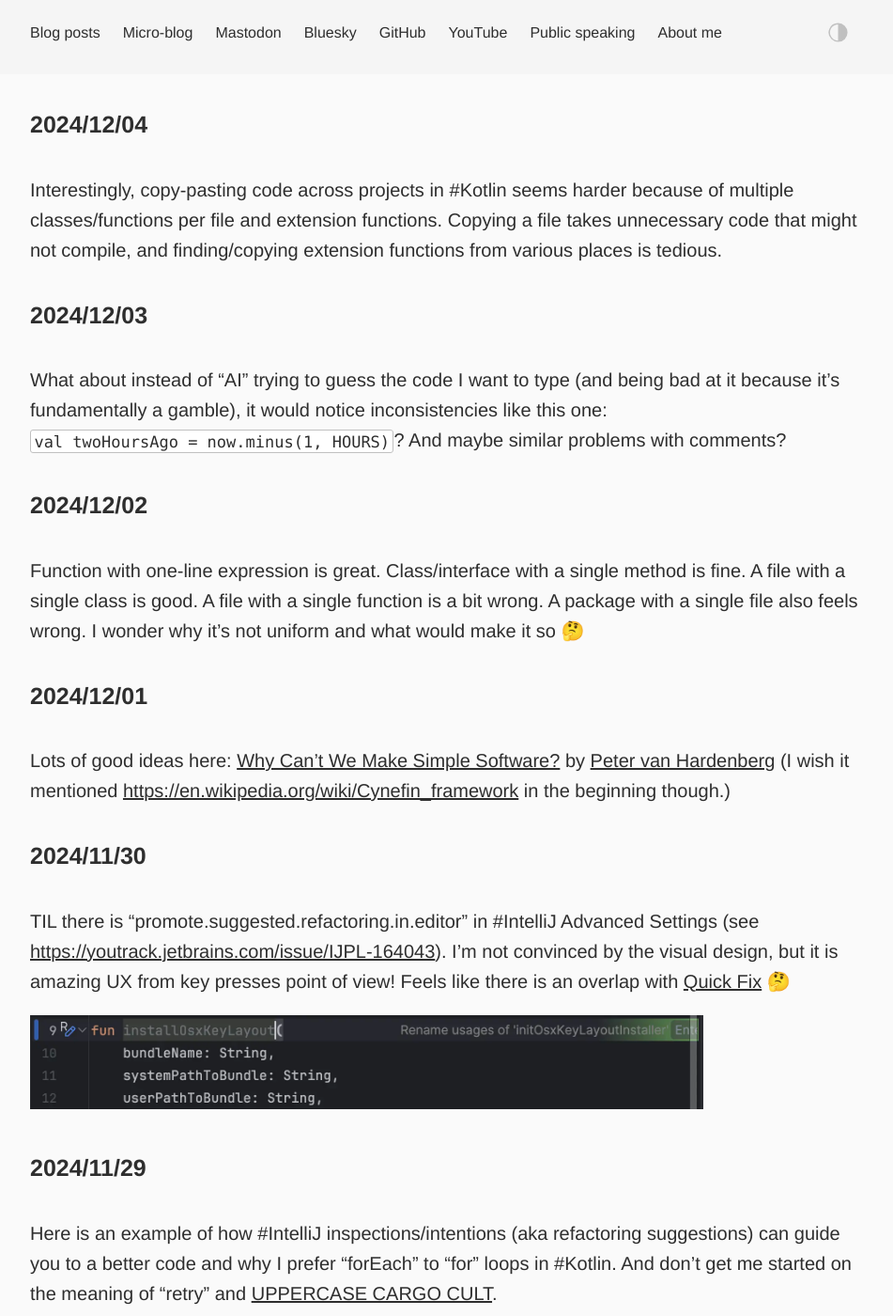
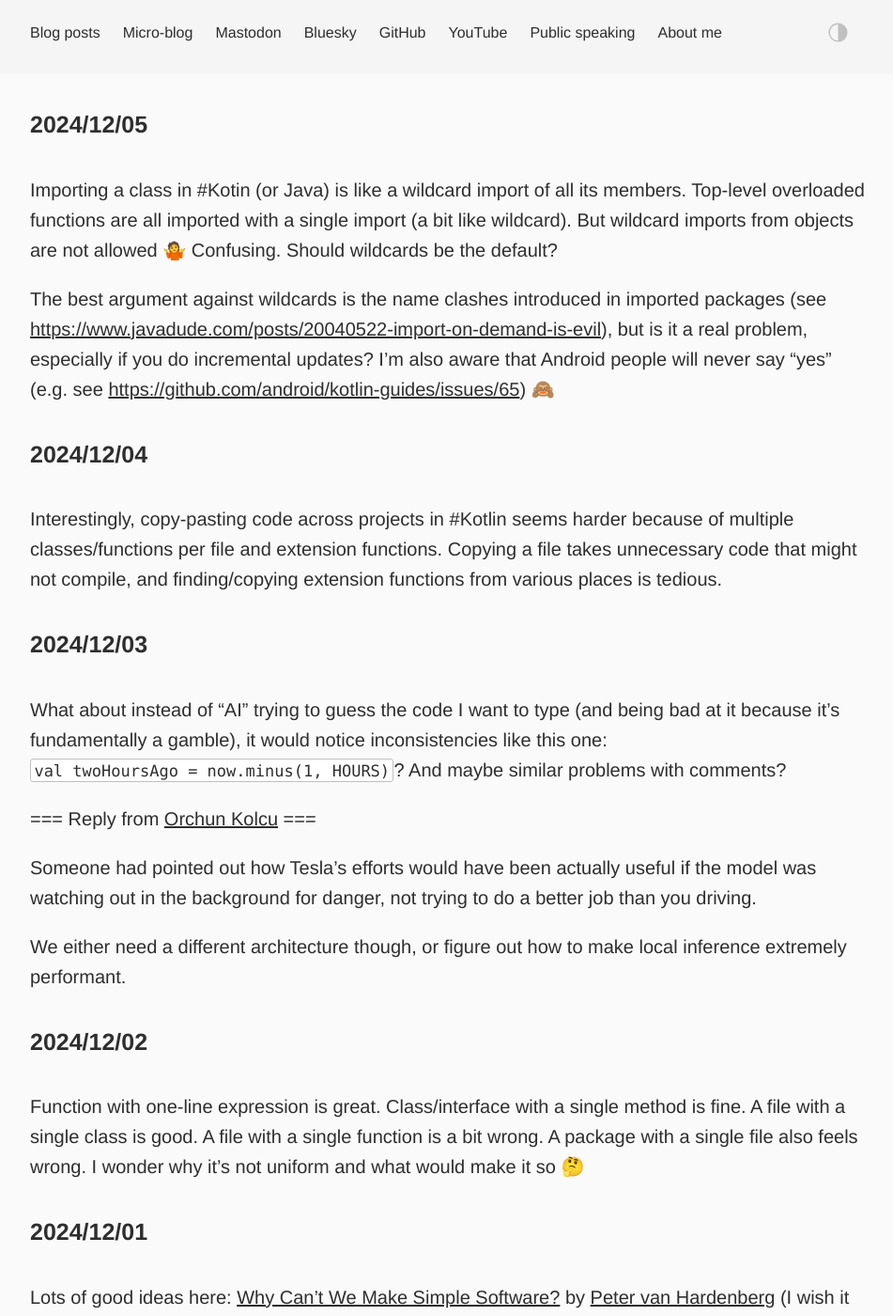
Before and after one commit to dkandalov/dkandalov.github.io, a Jekyll site: the page built from micro-blog.md, in a window 1280 px wide and 1400 px high. Shown: the whole window at 94% size, without its empty margins (160-1111 px from the left). Built offline with Jekyll 4.4.1, drawn with Linux system fonts in a browser that asks for light colours.

Commit message:
updated micro-blog

```diff
--- a/micro-blog.md
+++ b/micro-blog.md
@@ -3,11 +3,22 @@ layout: post
 permalink: /micro-blog/
 ---
 
+#### 2024/12/05
+Importing a class in #Kotin (or Java) is like a wildcard import of all its members. Top-level overloaded functions are all imported with a single import (a bit like wildcard). But wildcard imports from objects are not allowed 🤷 Confusing. Should wildcards be the default?
+
+The best argument against wildcards is the name clashes introduced in imported packages (see <https://www.javadude.com/posts/20040522-import-on-demand-is-evil>), but is it a real problem, especially if you do incremental updates? I'm also aware that Android people will never say "yes" (e.g. see <https://github.com/android/kotlin-guides/issues/65>) 🙈
+
 #### 2024/12/04
 Interestingly, copy-pasting code across projects in #Kotlin seems harder because of multiple classes/functions per file and extension functions. Copying a file takes unnecessary code that might not compile, and finding/copying extension functions from various places is tedious.
 
 #### 2024/12/03
 What about instead of "AI" trying to guess the code I want to type (and being bad at it because it's fundamentally a gamble), it would notice inconsistencies like this one: `val twoHoursAgo = now.minus(1, HOURS)`? And maybe similar problems with comments?
+
+=== Reply from [Orchun Kolcu](https://mastodon.social/@orchun@hachyderm.io) ===
+
+Someone had pointed out how Tesla's efforts would have been actually useful if the model was watching out in the background for danger, not trying to do a better job than you driving.
+
+We either need a different architecture though, or figure out how to make local inference extremely performant.
 
 #### 2024/12/02
 Function with one-line expression is great. Class/interface with a single method is fine. A file with a single class is good. A file with a single function is a bit wrong. A package with a single file also feels wrong. I wonder why it's not uniform and what would make it so 🤔
```
